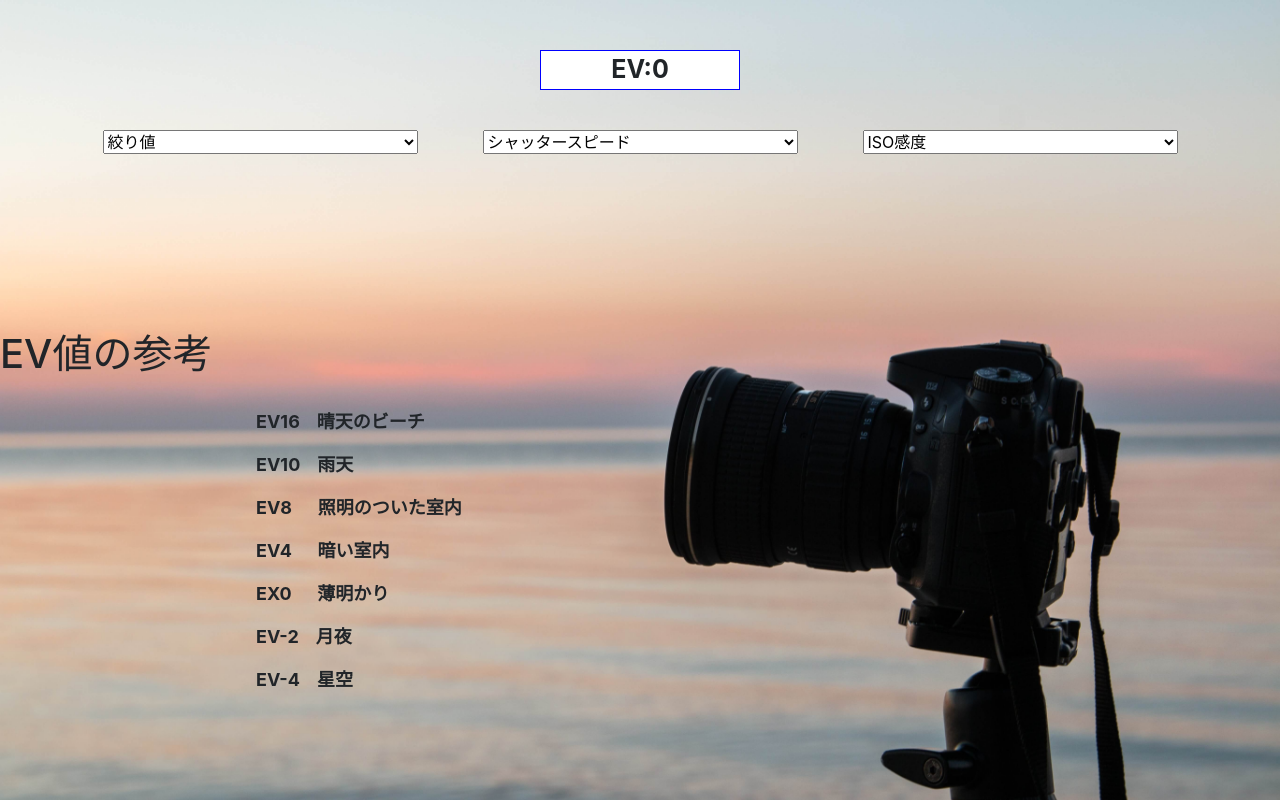
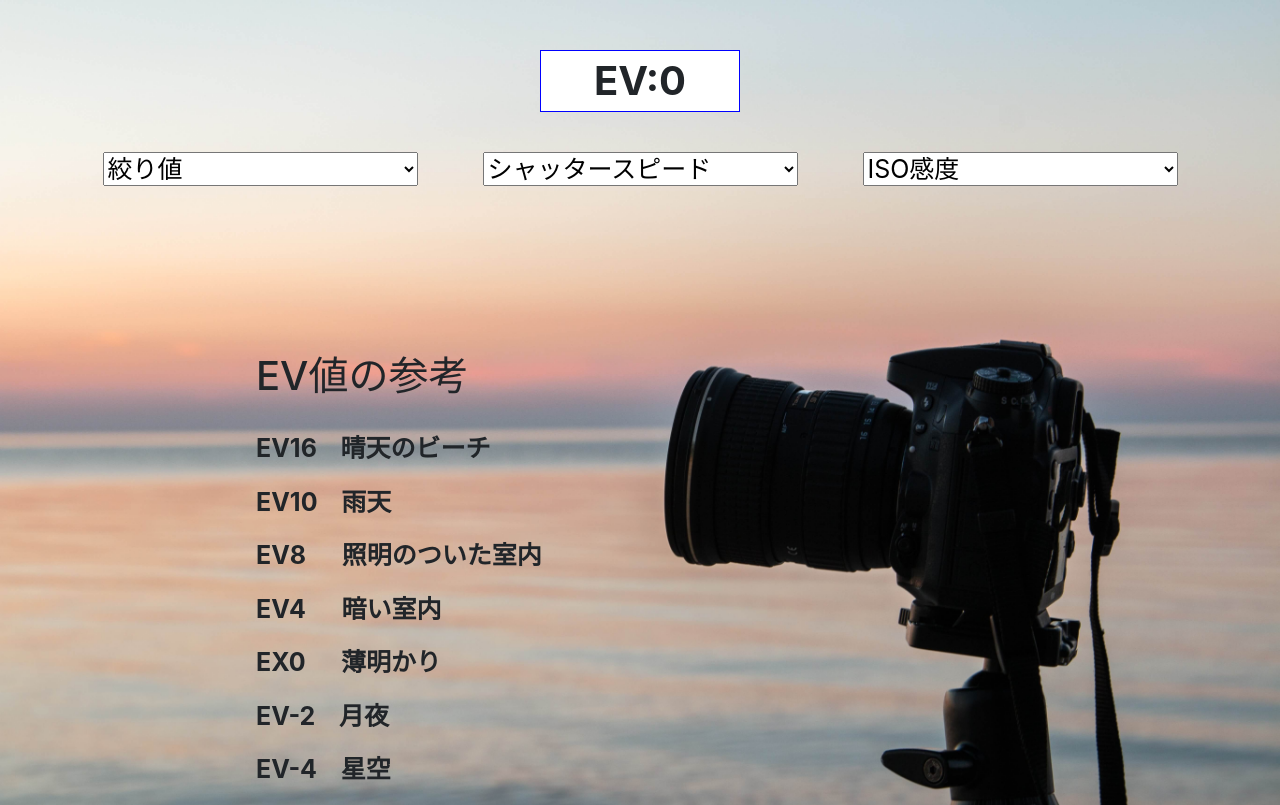
Before and after one commit to haruyuma/apexconvert, a plain HTML site: page index.html in a window 1280 px wide. Drawn offline with nearby package versions, Linux system fonts and the light colour scheme.

Commit message:
Add files via upload

```diff
--- a/css/style.css
+++ b/css/style.css
@@ -1,18 +1,21 @@
 .av-select{
     margin-bottom:30px;
     width:90%;
+    font-size:25px;
 
 }
 
 .tv-select{
     margin-bottom:30px;
     width:90%;
+    font-size:25px;
 
 }
 
 .iso-select{
     margin-bottom:30px;
     width:90%;
+    font-size:25px;
 }
 
 option{
@@ -21,7 +24,7 @@ option{
 
 .ev-value{
     text-align:center;
-    font-size:25px;
+    font-size:40px;
     font-weight: 700;
     border: 1px solid;
     border-color: blue;
@@ -44,12 +47,12 @@ body {
     background-repeat: no-repeat;
 }
 
-h2{
+h1{
     margin-left:20%;
 }
 
 .ev-ezample{
-    font-size:18px;
+    font-size:25px;
     font-weight: bold;
     margin-left:20%;
     margin-top: 30px;
```
